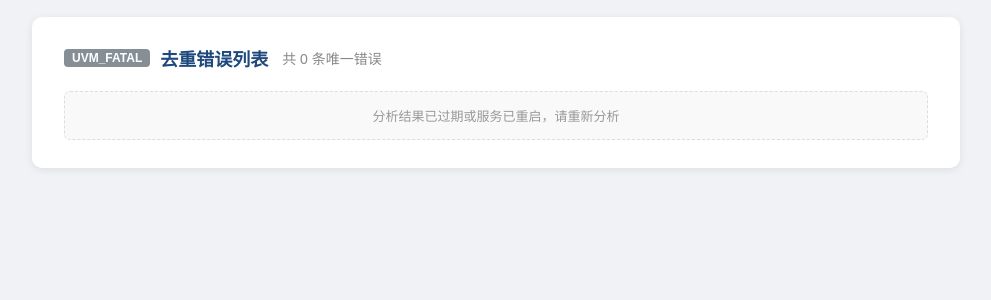
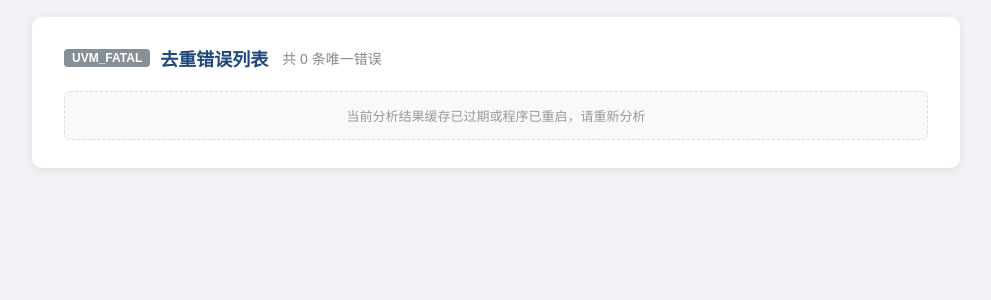
Before and after one commit to joeyhetao/TRIAGE_TOOL, a Flask app: page /errors?level=UVM_FATAL in a window 1280 px wide. Shown: the part 344-644 px from the top of the page, without its empty margins (144-1135 px from the left). Run offline with Flask 2, Linux system fonts and the light colour scheme.

Commit message:
Update-expired-result-message-for-desktop

```diff
--- a/log_analysis/triage_tool/templates/errors.html
+++ b/log_analysis/triage_tool/templates/errors.html
@@ -48,7 +48,7 @@
       {% endfor %}
     </div>
     {% elif results_missing %}
-    <div class="empty-box">分析结果已过期或服务已重启，请重新分析</div>
+    <div class="empty-box">当前分析结果缓存已过期或程序已重启，请重新分析</div>
     {% else %}
     <div class="empty-box">暂无 {{ level }} 错误记录</div>
     {% endif %}
```
Also changed, not shown: log_analysis/triage_tool/tests/test_api.py (+1 -1 lines), 2 other files.
